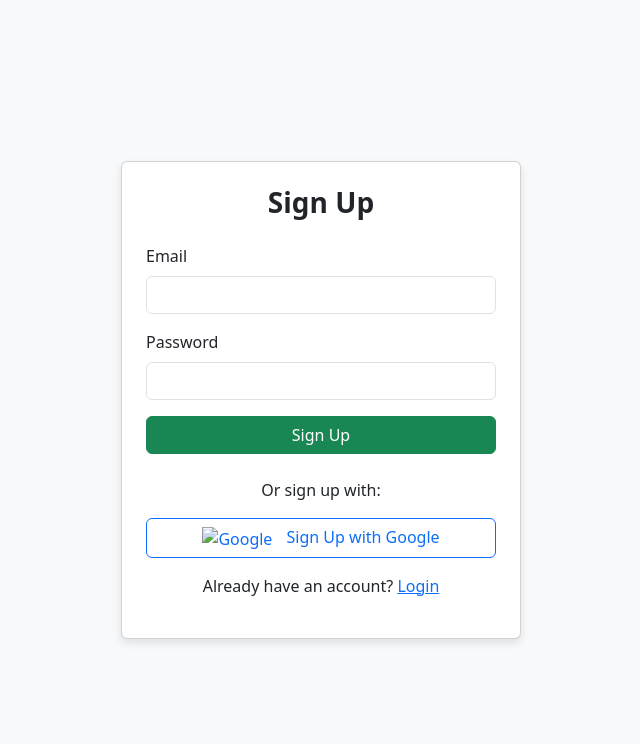
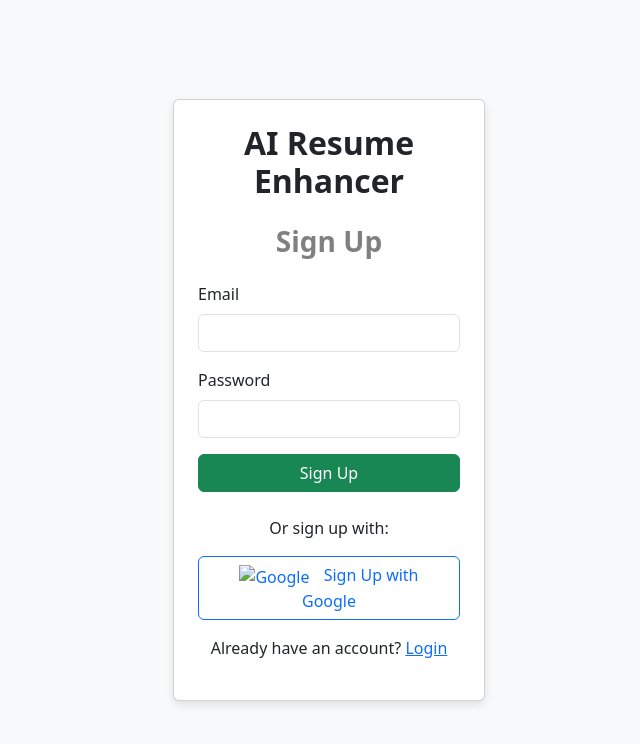
Before and after one commit to tejasshrimali/ResumeAI, a Flask app: page /register in a window 1280 px wide. Shown: the top 744 px of the page, without its empty margins (311-951 px from the left). Run offline with Flask 3, Linux system fonts and the light colour scheme; some libraries are stand-ins or nearby versions.

Commit message:
fixed register page

```diff
--- a/templates/register.html
+++ b/templates/register.html
@@ -41,9 +41,10 @@
   </head>
   <body class="bg-light">
     <div class="main-container">
-      <div class="col-12 col-md-6 col-xl-4">
+      <div class="col-12 col-md-6 col-xl-3">
         <div class="card p-4">
-          <h3 class="text-center mb-4 fw-bold">Sign Up</h3>
+          <h2 class="text-center mb-4 fw-bolder">AI Resume Enhancer</h2>
+          <h3 class="text-center mb-4 fw-bold" style="color: grey">Sign Up</h3>
           <form id="signupForm" onsubmit="handleSignup(event)">
             <div class="mb-3">
               <label for="email" class="form-label">Email</label>
@@ -58,7 +59,12 @@
           <div class="text-center mt-3">
             <p>Or sign up with:</p>
             <button id="googleSignIn" class="btn btn-outline-primary w-100">
-              <img src="https://www.google.com/favicon.ico" alt="Google" class="google-icon" style="width: 20px; margin-right: 10px" />
+              <img
+                src="https://www.google.com/favicon.ico"
+                alt="Google"
+                class="google-icon"
+                style="width: 20px; margin-right: 10px"
+              />
               Sign Up with Google
             </button>
           </div>
```
